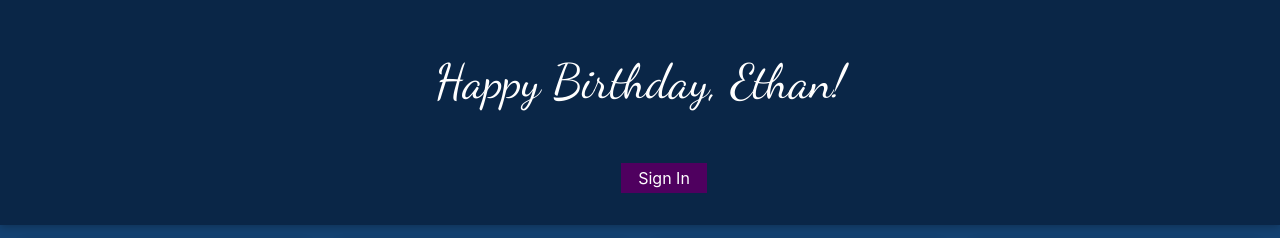
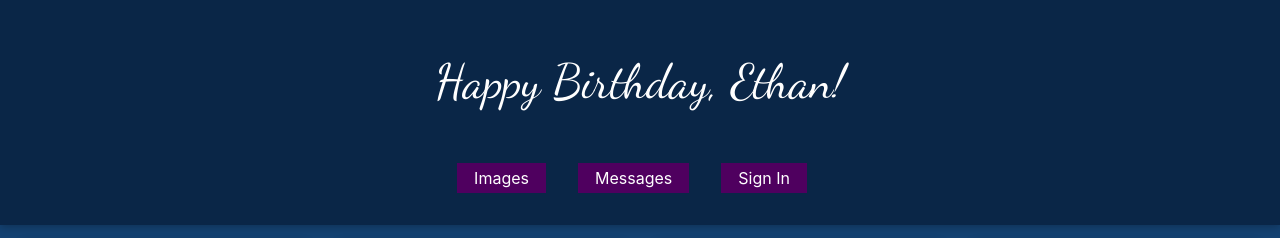
Before and after one commit to aryaan02/gift, a React (Create React App) app: page / in a window 1280 px wide. Shown: the top 238 px of the page. Built offline with nearby package versions, Linux system fonts and the light colour scheme; no server answers.

Commit message:
Fix partial Googel Auth errors

```diff
--- a/src/components/Body/Body.js
+++ b/src/components/Body/Body.js
@@ -1,5 +1,6 @@
 import BodyImages from "./BodyImages";
 import BodyMessages from "./BodyMessages";
+import SignIn from "./SignIn";
 import classes from "./Body.module.css";
 
 const Body = (props) => {
@@ -7,6 +8,7 @@ const Body = (props) => {
     <div className={classes.body}>
       {!props.displayedImages && !props.displayedSignIn && <BodyMessages />}
       {props.displayedImages && !props.displayedSignIn && <BodyImages />}
+      {!props.displayedImages && props.displayedSignIn && <SignIn />}
     </div>
   );
 };
--- a/src/components/Header/HeaderNav.js
+++ b/src/components/Header/HeaderNav.js
@@ -14,20 +14,12 @@ const HeaderNav = (props) => {
   };
   return (
     <div className={classes.nav}>
-      {user?.displayName ? (
-        <Button onClick={props.onSetImages}>Images</Button>
-      ) : (
-        <div />
-      )}
-      {user?.displayName ? (
-        <Button onClick={props.onSetMessages}>Messages</Button>
-      ) : (
-        <div />
-      )}
+      <Button onClick={props.onSetImages}>Images</Button>
+      <Button onClick={props.onSetMessages}>Messages</Button>
       {user?.displayName ? (
         <Button onClick={handleSignOut}>Sign Out</Button>
       ) : (
-        <Button>Sign In</Button>
+        <Button onClick={props.onSetSignIn}>Sign In</Button>
       )}
     </div>
   );
```
Also changed, not shown: src/App.js (+2 -7 lines).
